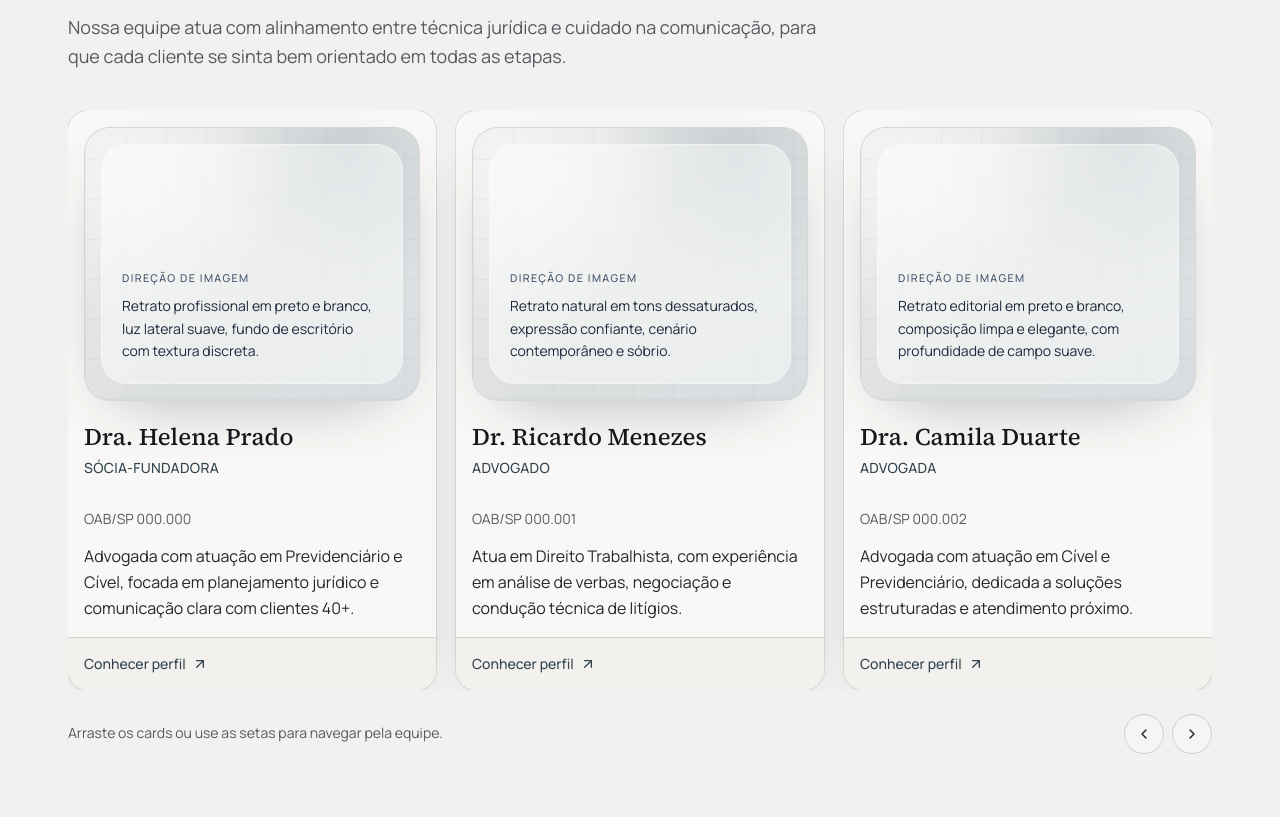
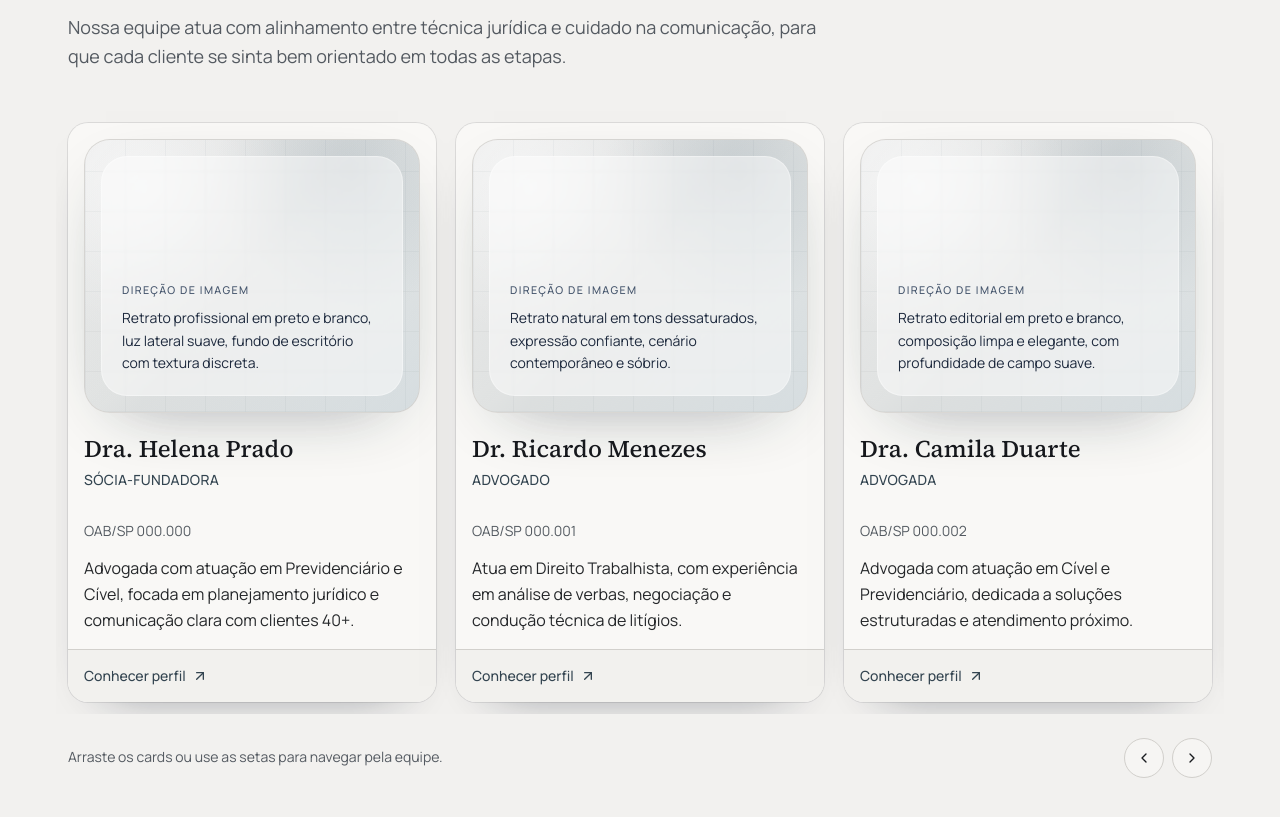
Before and after one commit to Victormoroo/Site_Advocacia, a Next.js app: page / in a window 1280 px wide. Shown: the part 3450-4267 px from the top of the page. Built offline with nearby package versions, Linux system fonts and the light colour scheme.

Commit message:
fix(team): restore carousel style and prevent card border clipping

```diff
--- a/src/components/sections/team-carousel.tsx
+++ b/src/components/sections/team-carousel.tsx
@@ -21,7 +21,7 @@ export function TeamCarousel({ lawyers }: TeamCarouselProps) {
 
   return (
     <div className="mt-10">
-      <div className="overflow-hidden" ref={emblaRef}>
+      <div className="-mx-2 overflow-x-hidden overflow-y-visible px-2 py-3 sm:-mx-3 sm:px-3" ref={emblaRef}>
         <div className="-ml-5 flex">
           {lawyers.map((lawyer) => (
             <div
```
